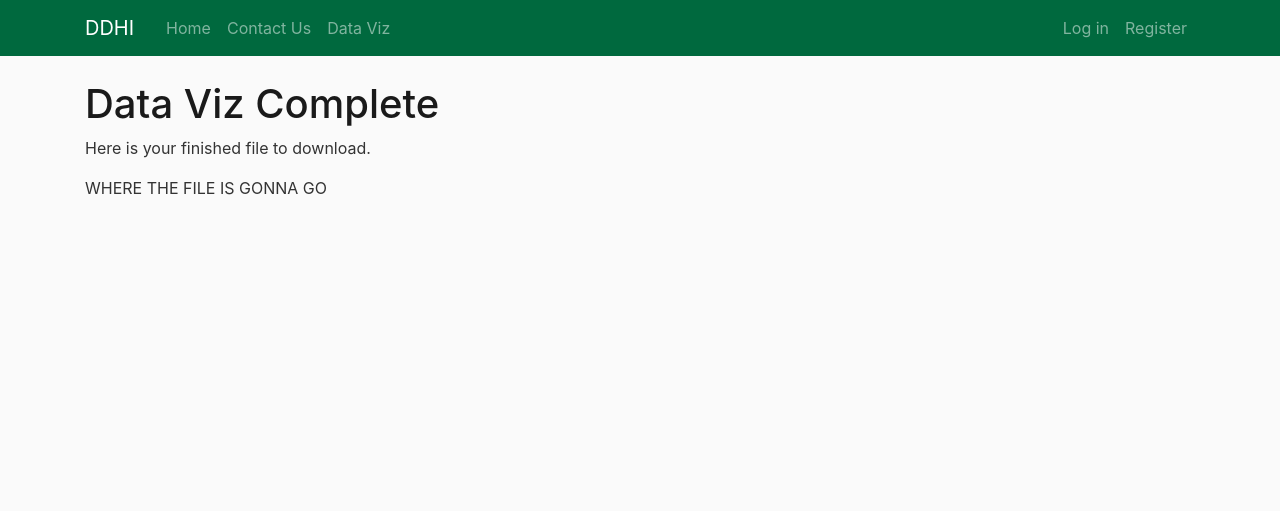
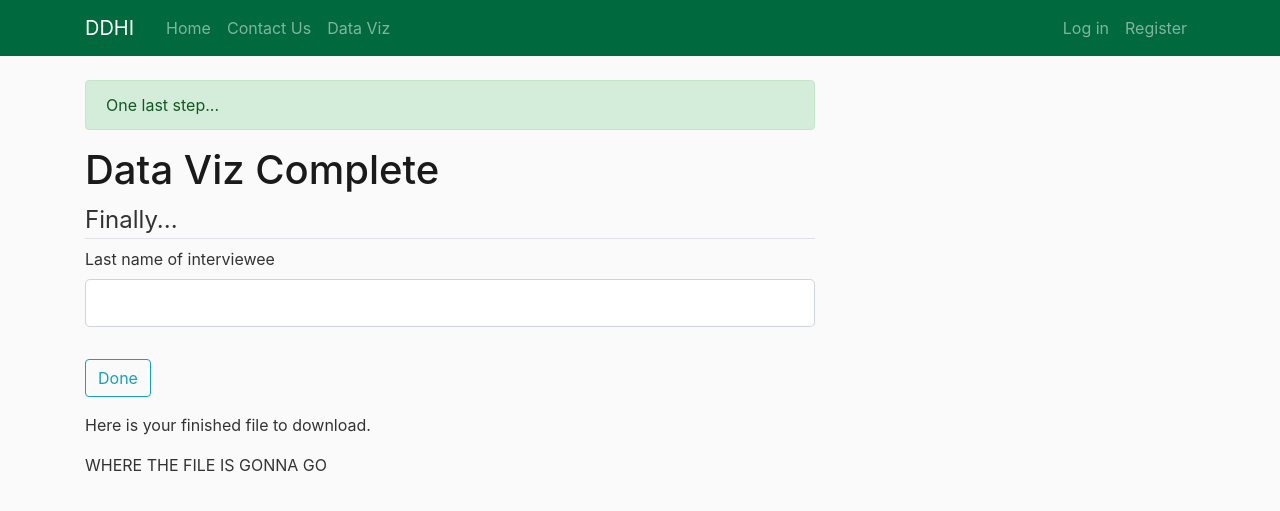
Before and after one commit to ediewilson/DDHI-project, a Flask app: page /newPlace in a window 1280 px wide. Shown: the top 511 px of the page. Run offline with Flask 2, Linux system fonts and the light colour scheme; some libraries are stand-ins or nearby versions.

Commit message:
place adds working, file writes for download

```diff
--- a/flaskblog/forms.py
+++ b/flaskblog/forms.py
@@ -70,3 +70,9 @@ class NewPlaceForm(FlaskForm):
     source =  StringField('Source', validators=[DataRequired()])
 
     submit = SubmitField('Add place')
+
+
+class FileNameForm(FlaskForm):
+    newFileName = StringField('Last name of interviewee', validators=[DataRequired()])
+
+    submit = SubmitField('Done')
--- a/flaskblog/models.py
+++ b/flaskblog/models.py
@@ -25,4 +25,7 @@ class Place(db.Model):
     source = db.Column(db.String(100),nullable=True)
 
     def __repr__(self):
-        return ("Place ('{0}', '{1}', '{2}', '{3}', '{4}', '{5}')".format(self.name, self.address, self.city, self.latitude, self.longitude, self.source))
+        return ("{0},{1},{2},{3},{4},{5}".format(self.name, self.address, self.city, self.latitude, self.longitude, self.source))
+
+    def toString(self):
+        return ("{0},{1},{2},{3},{4},{5}".format(self.name, self.address, self.city, self.latitude, self.longitude, self.source))
--- a/flaskblog/routes.py
+++ b/flaskblog/routes.py
@@ -3,7 +3,7 @@ import secrets
 from PIL import Image
 from flask import render_template, url_for, flash, redirect, request
 from flaskblog import bcrypt, app, db
-from flaskblog.forms import RegistrationForm, LoginForm, UpdateAccountForm, PlaceVizForm, NewPlaceForm
+from flaskblog.forms import RegistrationForm, LoginForm, UpdateAccountForm, PlaceVizForm, NewPlaceForm, FileNameForm
 from flaskblog.models import User, Place
 from flask_login import login_user, current_user, logout_user, login_required
 from werkzeug.utils import secure_filename
@@ -143,34 +143,6 @@ def upload_file():
     # readFile puts all of the placenames in the file in an array called places
         readFile(f.filename)
 
-    # outFile should do redirects to the placeAdd form
-    # THE CODE FOR OUTFILE IS BELOW
-    #    outputFile():
-        #newPlaces = []
-
-        ## ADD THIS CODE TO THE NEWPLACE ROUTE SO THE ITERATION HAPPENS THERE
-        #for place in places:
-         #   qResult = Place.query.filter_by(name=place).first()
-          #  if qResult:
-           #     newPlaces.append(qResult)
-            #    print("In new place:")
-             #   # print(newPlaces)
-              #  return redirect(url_for('upload_file'))
-            #else:
-            #    print("Trying to redirect...")
-            #    current = place
-            #    return redirect(url_for('newPlace'))
-
-        # Deal with outputting new file needs to be done differently
-
-        ##### Need to add this to the form somehow
-        #fileName = input("Name for your output file (include the .csv)")
-
-        #outFile = open('output_test.csv', "w")
-        #outFile.write("name,address,city,latitude,longitude,source\n")
-        #for place in newPlaces:
-        #    outFile.write(place + "\n")
-
         print("Process COMPLETE")
         return redirect(url_for('newPlace'))
 
@@ -268,31 +240,9 @@ def newPlace():
     newPlaces = []
 
     form = NewPlaceForm()
-##CODE FROM UPLOADER
-    #for place in places:
-    #    print("Start of FOR LOOP:" +place)
-    #    qResult = Place.query.filter_by(name=place).first()
-    #    if qResult:
-    #        newPlaces.append(qResult)
-    #        print("In new place:")
-    #        print(newPlaces)
 
-    #    else:
-    #        print("Trying to redirect...")
+# TODO: Make this work
 
-    #        if form.validate_on_submit():
-    #            newPlace = Place(name=place, address=form.address.data, city=form.city.data, latitude=form.latitude.data, longitude=form.longitude.data, source=form.source.data)
-    #            print(newPlace)
-    #            db.session.add(newPlace)
-    #            db.session.commit()
-    #            print("*******Committed*********")
-    #            flash('Place added', 'success')
-    #            newPlaces.append(newPlace)
-
-
-    #        return render_template('placeAdd.html', title='New Place', form=form, current_place=place)
-
-# TODO
     i = 0
     while i < len(places):
         print("Start of WHILE LOOP:" +places[i])
@@ -301,29 +251,41 @@ def newPlace():
             print("In IF")
             print(qResult)
             i += 1
-            #newPlaces.append(qResult)
-            #print("In new place:")
-            #print(newPlaces)
 
         else:
-            please = True
             print("In ELSE...")
-            while please:
-                if form.validate_on_submit():
-                    newPlace = Place(name=places[i], address=form.address.data, city=form.city.data, latitude=form.latitude.data, longitude=form.longitude.data, source=form.source.data)
-                    print(newPlace)
-                    db.session.add(newPlace)
-                    db.session.commit()
-                    print("*******Committed*********")
-                    flash(places[i]+ 'added', 'success')
-                    i = 0
-                    flash('Place added', 'success')
-                    please = False
+
+            if form.validate_on_submit():
+                newPlace = Place(name=places[i], address=form.address.data, city=form.city.data, latitude=form.latitude.data, longitude=form.longitude.data, source=form.source.data)
+                print(newPlace)
+                db.session.add(newPlace)
+                db.session.commit()
+                print("*******Committed*********")
+                flash(places[i]+ ' added', 'success')
+                i = 0
+                return redirect(url_for('newPlace'))
 
             return render_template('placeAdd.html', title='New Place', form=form, current_place=places[i])
+
+
+            #return render_template('placeAdd.html', title='New Place', form=form, current_place=places[i])
 
     for place in places:
         newPlaces.append(place)
         print("Added " +place)
+
+    flash('One last step...', 'success')
+    form = FileNameForm()
     # RETURN THE DATAVIZ PAGE WHEN WE GET TO THE END
-    return render_template('download.html', title='Complete')
+    if form.validate_on_submit():
+        fileName = form.newFileName.data
+
+        outFile = open(fileName+'_placeNameViz.csv', "w")
+        outFile.write("name,address,city,latitude,longitude,source\n")
+
+        for place in newPlaces:
+            qResult = Place.query.filter_by(name=place).first()
+            outFile.write(qResult.toString()+"\n")
+
+
+    return render_template('download.html', form=form, title='Complete')
--- a/flaskblog/templates/download.html
+++ b/flaskblog/templates/download.html
@@ -1,9 +1,32 @@
 {% extends "layout.html" %}
 {% block content %}
+<div className="content-section"></div>
     <h1>Data Viz Complete</h1>
+        <form method="POST" action="">
+            {{ form.hidden_tag() }}
+            <fieldset class="form-group">
+                <legend class="border-bottom mb4">Finally...</legend>
+                <div class="form-group">
+                    {{ form.newFileName.label(class="form-control-label") }}
+                    {% if form.newFileName.errors %}
+                        {{ form.newFileName(class="form-control form-control-lg is-invalid") }}
+                        <div class="invalid-feedback">
+                            {% for error in form.newFileName.errors %}
+                                <span>{{ error }}</span>
+                            {% endfor %}
+                        </div>
+                    {% else %}
+                        {{ form.newFileName(class="form-control form-control-lg") }}
+                    {% endif %}
+                </div>
+            </fieldset>
+            <div class="form-group">
+                {{ form.submit(class="btn btn-outline-info") }}
+            </div>
+        </form>
     <p>Here is your finished file to download.</p>
     <div>
         <p>WHERE THE FILE IS GONNA GO</p>
     </div>
-
+</div>
 {% endblock content %}
```
Also changed, not shown: wilson_placeNameViz.csv (added, +7 -0 lines), flaskblog/site.db, 1 other file.
